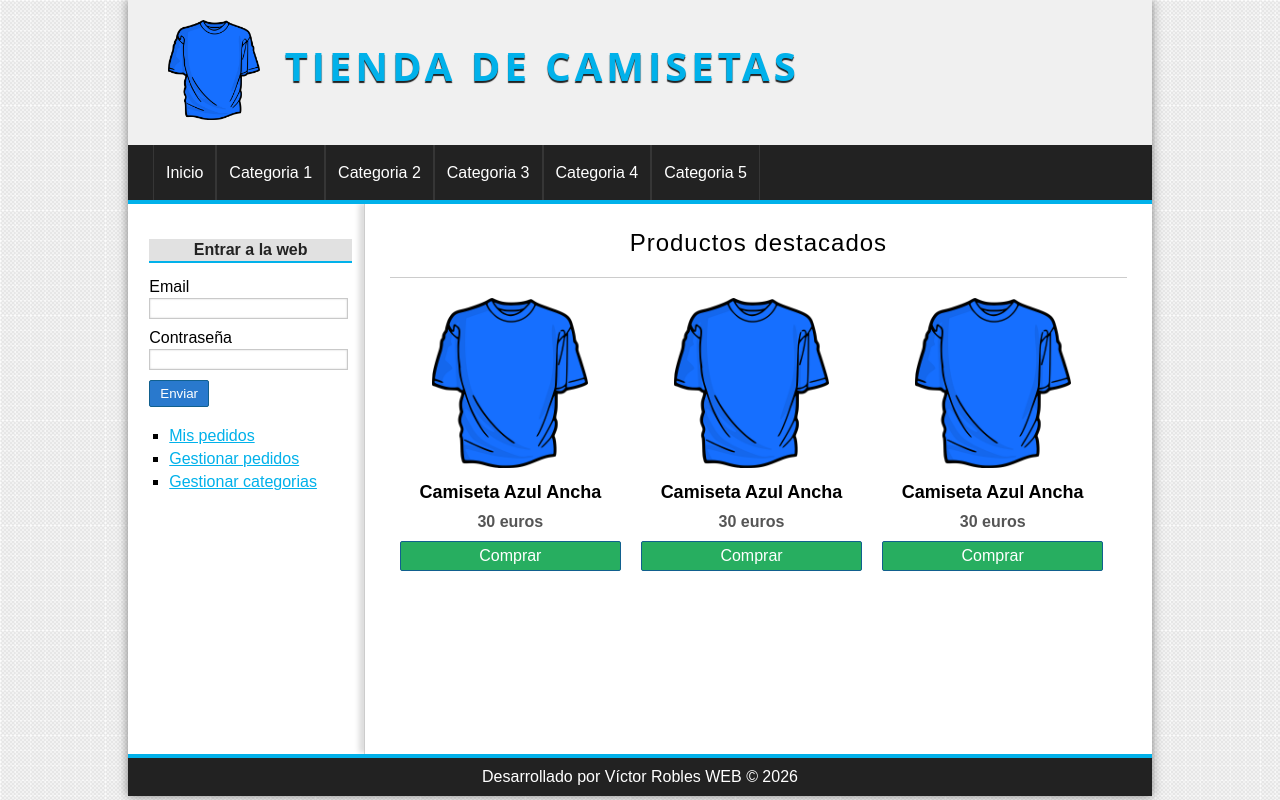
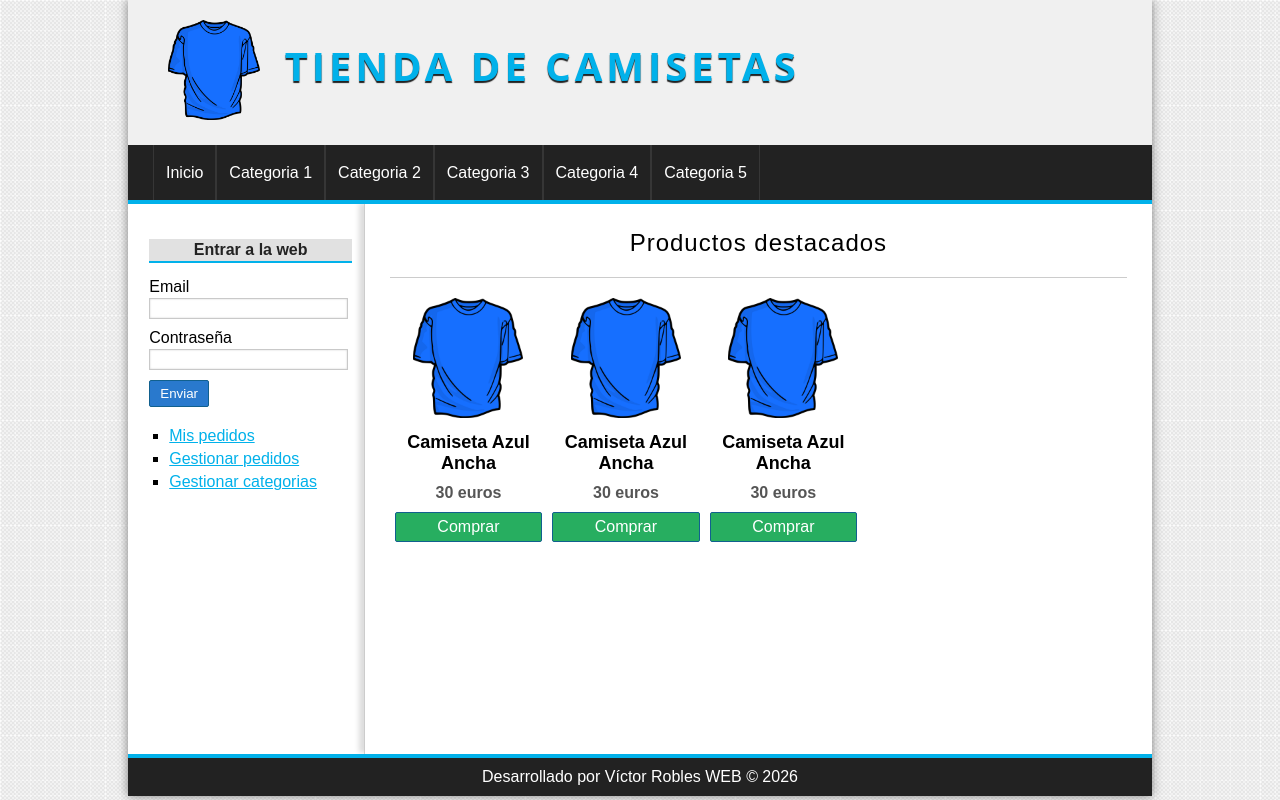
Before and after one commit to 226w0536-hash/pagina-tienda, a PHP site: page /index_maqueta.php in a window 1280 px wide. Run offline with PHP 8.4, Linux system fonts and the light colour scheme.

Commit message:
Update styles.css

```diff
--- a/sistema_803/assets/css/styles.css
+++ b/sistema_803/assets/css/styles.css
@@ -288,11 +288,11 @@ button{
 
 /*PRODUCTOS*/
 .product{
-    width: 30%;
+    width: 20%;
     float:left;
-    margin-left: 10px;
-    margin-right: 10px;
-    margin-bottom: 30px;
+    margin-left: 5px;
+    margin-right: 5px;
+    margin-bottom: 20px;
     text-align: center;
 }
 
@@ -306,7 +306,8 @@ button{
 }
 
 .product img{
-    height:170px;
+    height:120px;
+    width: auto;
     margin-bottom: 10px;
 }
 
```
